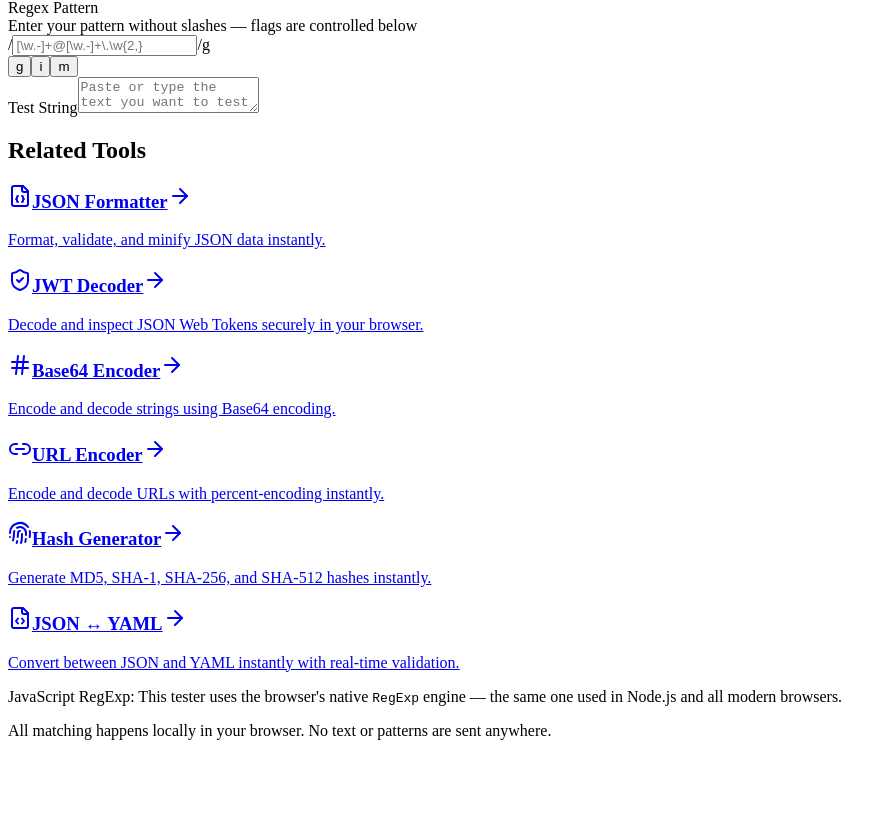
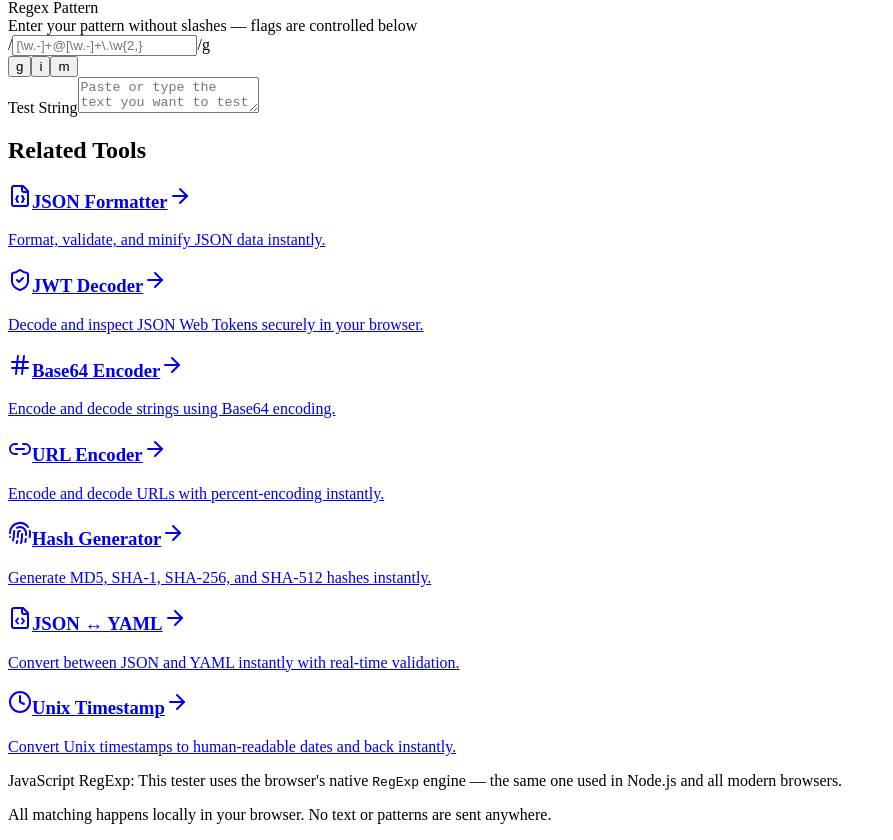
Before and after one commit to jonathan-hubjam/devtoolz, a Next.js app in the folder apps/web/: page /RegexTesterPage in a window 1280 px wide. Shown: the part 325-1165 px from the top of the page, without its empty margins (0-893 px from the left). Before the commit the page ends 1081 px from the top, so only its background shows below. Built offline with nearby package versions, Linux system fonts and the light colour scheme.

Commit message:
Fix missing Unix Timestamp in Regex Tester related tools
Co-Authored-By: Claude Sonnet 4.6 <noreply@anthropic.com>

```diff
--- a/apps/web/src/pages/RegexTesterPage.jsx
+++ b/apps/web/src/pages/RegexTesterPage.jsx
@@ -374,6 +374,14 @@ const RegexTesterPage = () => {
               </h3>
               <p className="text-sm text-muted-foreground">Convert between JSON and YAML instantly with real-time validation.</p>
             </Link>
+            <Link href="/unix-timestamp" className="group block p-6 bg-card border rounded-xl hover:shadow-md transition-all hover:-translate-y-1 hover:border-amber-500/30">
+              <h3 className="text-lg font-semibold mb-2 group-hover:text-primary transition-colors flex items-center gap-2">
+                <Clock className="w-5 h-5 text-amber-500" />
+                Unix Timestamp
+                <ArrowRight className="w-4 h-4 ml-auto opacity-0 -translate-x-2 group-hover:opacity-100 group-hover:translate-x-0 transition-all" />
+              </h3>
+              <p className="text-sm text-muted-foreground">Convert Unix timestamps to human-readable dates and back instantly.</p>
+            </Link>
           </div>
         </div>
       </div>
```
